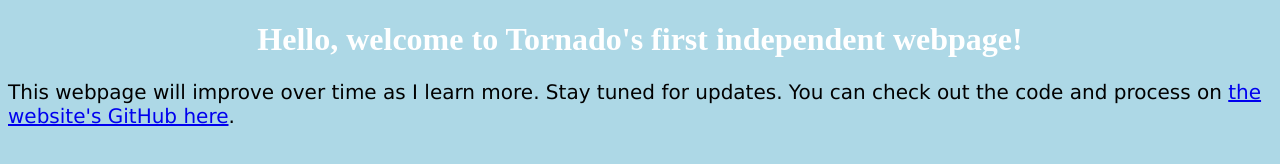
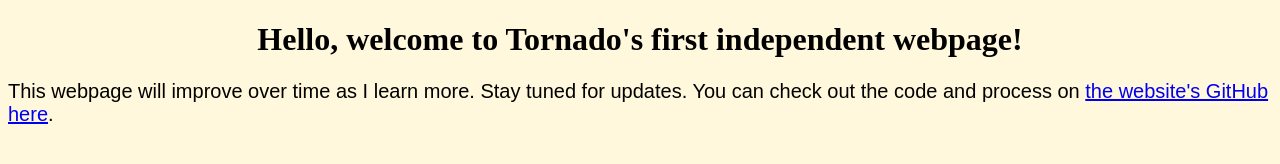
Before and after one commit to TornadoSoup/first-real-webpage, a plain HTML site: page Index.html in a window 1280 px wide. Drawn offline with Linux system fonts and the light colour scheme.

Commit message:
Update Style.css
changed paragraph font, changed header color and changed background color

```diff
--- a/Style.css
+++ b/Style.css
@@ -1,13 +1,13 @@
 body {
-  background-color: lightblue;
+  background-color: cornsilk;
 }
 
 h1 {
-  color: white;
+  color: black;
   text-align: center;
 }
 
 p {
-  font-family: verdana;
+  font-family: sans-serif;
   font-size: 20px;
 }
```
